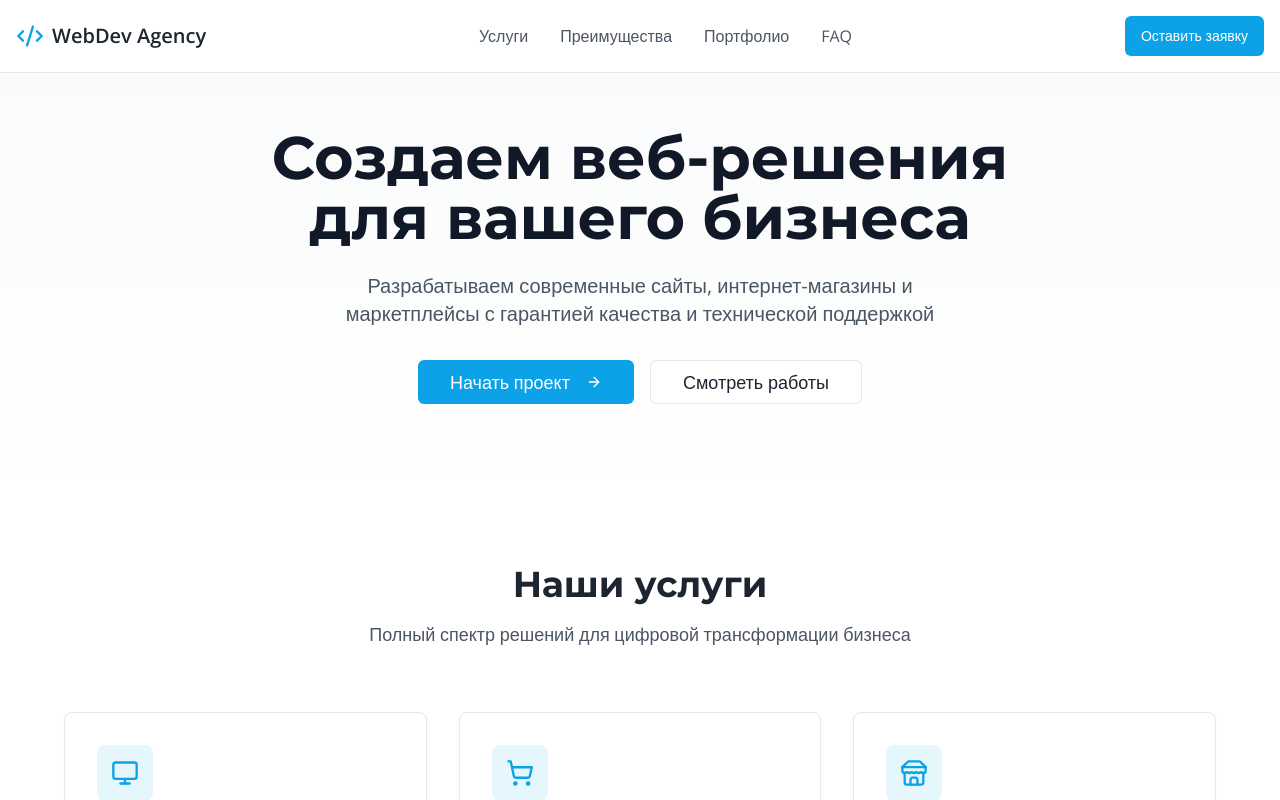
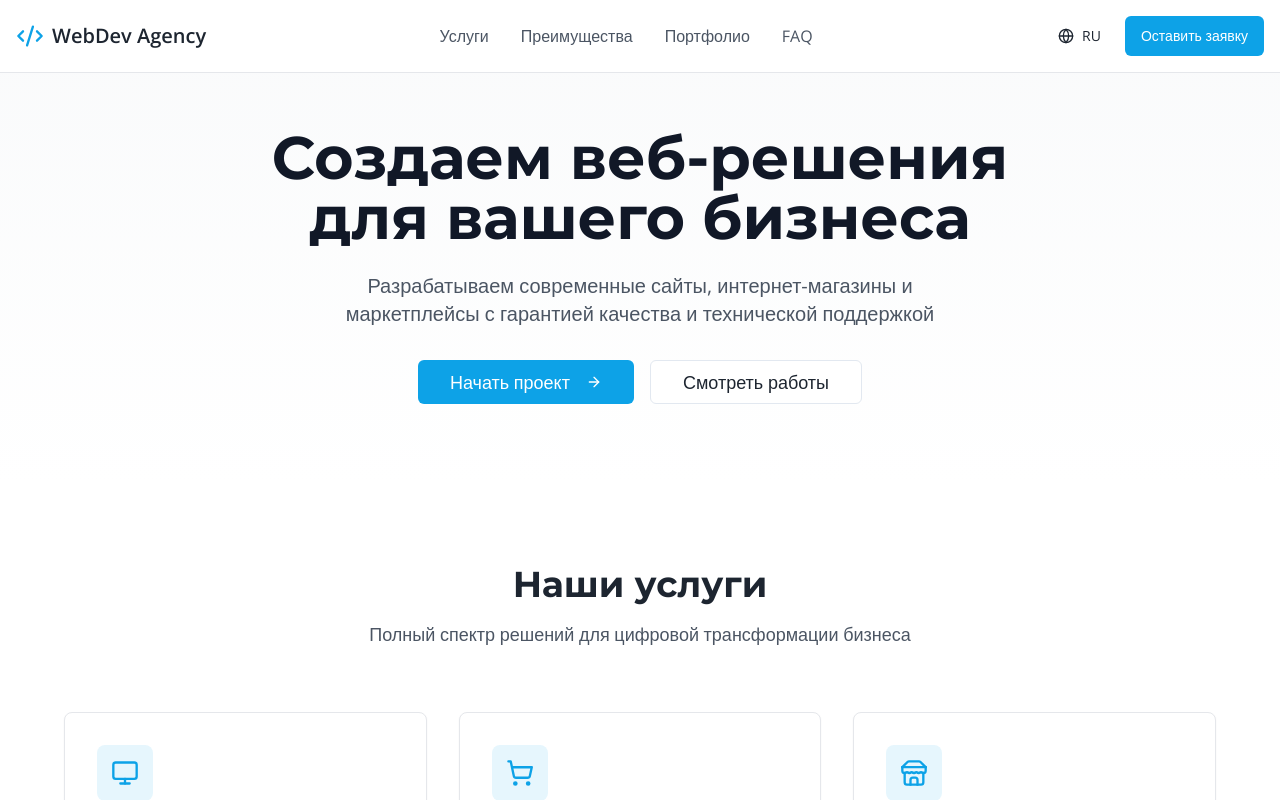
Before and after one commit to pr-poehali-dev/landing-ecommerce-services, a React (Vite) app: page / in a window 1280 px wide. Shown: the top 800 px of the page. Built offline with nearby package versions, Linux system fonts and the light colour scheme.

Commit message:
Добавить кнопку языков в меню

```diff
--- a/src/pages/Index.tsx
+++ b/src/pages/Index.tsx
@@ -7,6 +7,12 @@ import {
   AccordionItem,
   AccordionTrigger,
 } from "@/components/ui/accordion";
+import {
+  DropdownMenu,
+  DropdownMenuContent,
+  DropdownMenuItem,
+  DropdownMenuTrigger,
+} from "@/components/ui/dropdown-menu";
 
 const Index = () => {
   const services = [
@@ -165,13 +171,37 @@ const Index = () => {
               <Icon name="Code2" className="text-primary" size={28} />
               <span className="text-xl font-bold">WebDev Agency</span>
             </div>
-            <div className="hidden md:flex gap-8">
+            <div className="hidden md:flex gap-8 items-center">
               <a href="#services" className="text-gray-600 hover:text-primary transition-colors">Услуги</a>
               <a href="#advantages" className="text-gray-600 hover:text-primary transition-colors">Преимущества</a>
               <a href="#portfolio" className="text-gray-600 hover:text-primary transition-colors">Портфолио</a>
               <a href="#faq" className="text-gray-600 hover:text-primary transition-colors">FAQ</a>
             </div>
-            <Button>Оставить заявку</Button>
+            <div className="flex items-center gap-3">
+              <DropdownMenu>
+                <DropdownMenuTrigger asChild>
+                  <Button variant="ghost" size="sm" className="gap-2">
+                    <Icon name="Globe" size={18} />
+                    <span className="hidden sm:inline">RU</span>
+                  </Button>
+                </DropdownMenuTrigger>
+                <DropdownMenuContent align="end">
+                  <DropdownMenuItem className="gap-2">
+                    <span className="text-lg">🇷🇺</span>
+                    Русский
+                  </DropdownMenuItem>
+                  <DropdownMenuItem className="gap-2">
+                    <span className="text-lg">🇬🇧</span>
+                    English
+                  </DropdownMenuItem>
+                  <DropdownMenuItem className="gap-2">
+                    <span className="text-lg">🇨🇳</span>
+                    中文
+                  </DropdownMenuItem>
+                </DropdownMenuContent>
+              </DropdownMenu>
+              <Button>Оставить заявку</Button>
+            </div>
           </div>
         </div>
       </nav>
```
